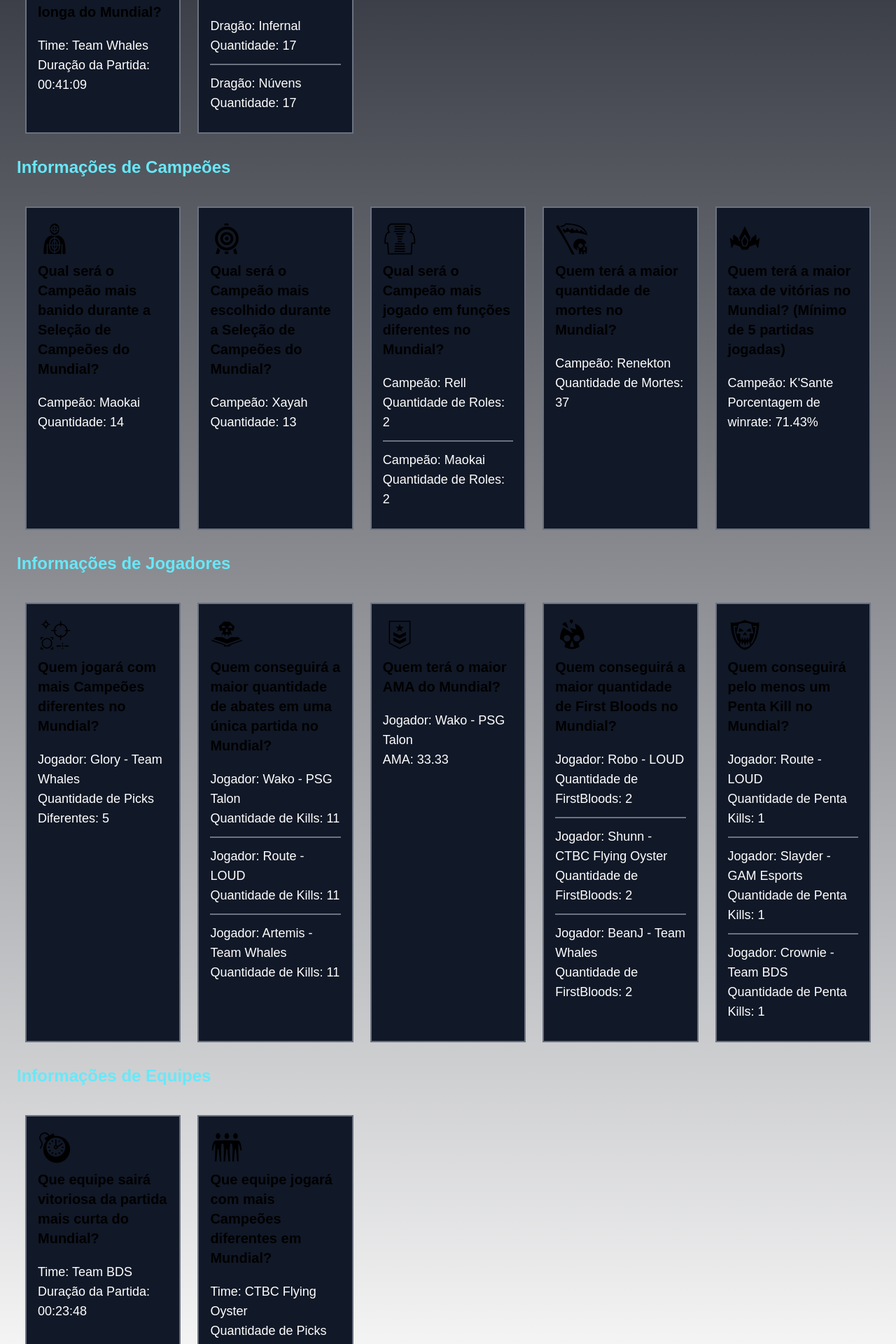
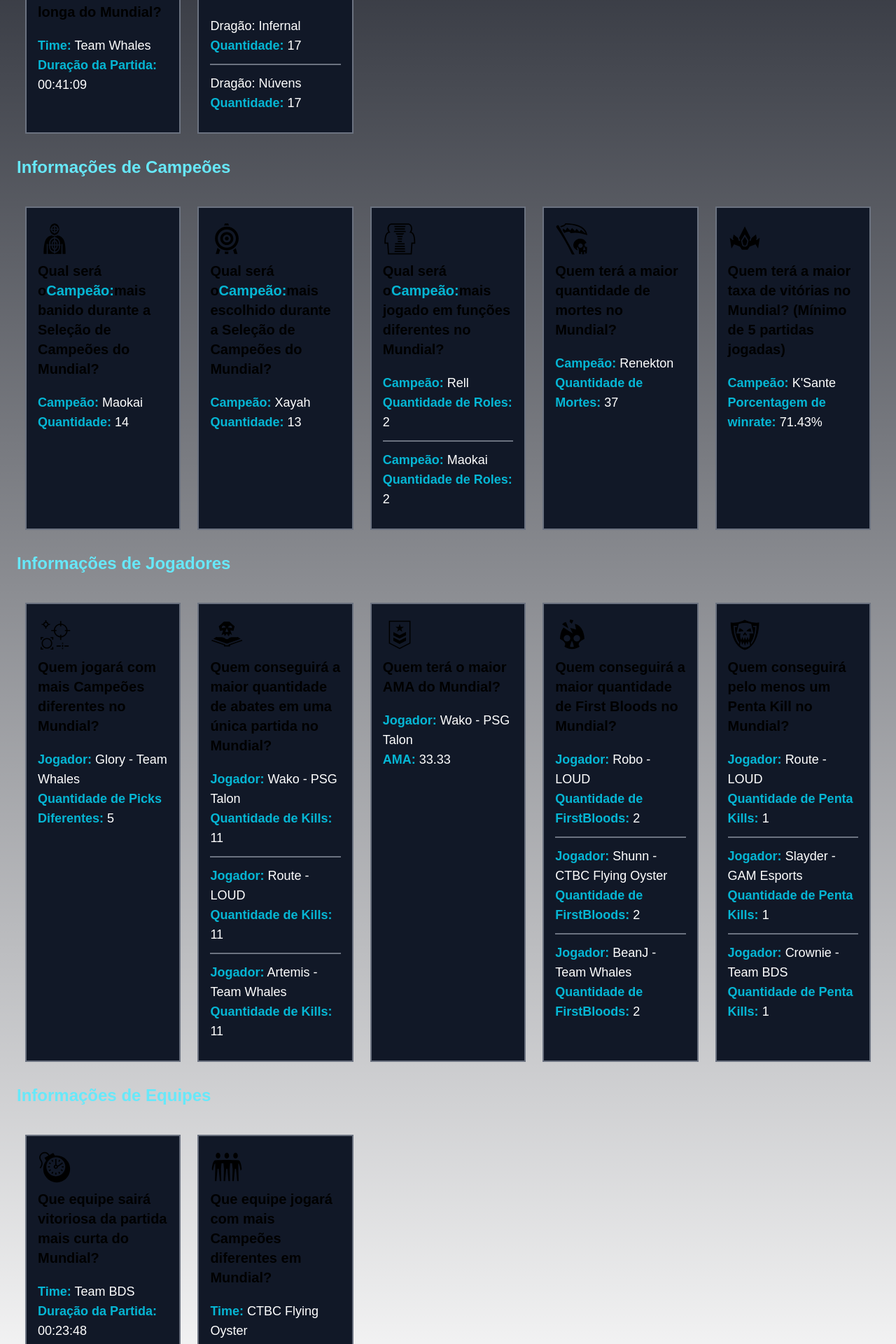
Before and after one commit to imfarias/pickem-tracker, a Next.js app: page / in a window 1280 px wide. Shown: the part 600-2520 px from the top of the page at 70% size. Built offline with nearby package versions, Linux system fonts and the light colour scheme; a web font is replaced by a local one.

Commit message:
update data

```diff
--- a/src/app/page.tsx
+++ b/src/app/page.tsx
@@ -147,9 +147,9 @@
                                     {data.teamLongGame.map((item: any, index: any) => {
                                         return (
                                             <div key={index} className="last:border-0 border-b-2 border-gray-500 py-3">
-                                                <p className="text-white text-lg">Time: {item.name}</p>
-                                                <p className="text-white text-lg">Duração da
-                                                    Partida: {moment().startOf('day')
+                                                <p className="text-white text-lg"><span className="font-bold text-cyan-500">Time:</span> {item.name}</p>
+                                                <p className="text-white text-lg"><span className="font-bold text-cyan-500">Duração da
+                                                    Partida:</span> {moment().startOf('day')
                                                         .seconds(item.info)
                                                         .format('HH:mm:ss')}</p>
                                             </div>
@@ -168,7 +168,7 @@
                                         return (
                                             <div key={index} className="last:border-0 border-b-2 border-gray-500 py-3">
                                                 <p className="text-white text-lg">Dragão: {item.name}</p>
-                                                <p className="text-white text-lg">Quantidade: {item.info}</p>
+                                                <p className="text-white text-lg"><span className="font-bold text-cyan-500">Quantidade:</span> {item.info}</p>
                                             </div>
                                         );
                                     })}
@@ -187,13 +187,13 @@
                                         <GiPoliceTarget className="w-14 h-14 text-primary-300"/>
                                     </div>
                                     <h3 className="mb-2 text-xl fontclassName dark:text-cyan-500 font-bold">Qual será o
-                                        Campeão mais banido durante a Seleção de Campeões do Mundial?</h3>
+                                        <span className="font-bold text-cyan-500">Campeão:</span>mais banido durante a Seleção de Campeões do Mundial?</h3>
 
                                     {data.championBans.map((item: any, index: any) => {
                                         return (
                                             <div key={index} className="last:border-0 border-b-2 border-gray-500 py-3">
-                                                <p className="text-white text-lg">Campeão: {item.name}</p>
-                                                <p className="text-white text-lg">Quantidade: {item.info}</p>
+                                                <p className="text-white text-lg"><span className="font-bold text-cyan-500">Campeão:</span> {item.name}</p>
+                                                <p className="text-white text-lg"><span className="font-bold text-cyan-500">Quantidade:</span> {item.info}</p>
                                             </div>
                                         );
                                     })}
@@ -204,13 +204,13 @@
                                         <GiArcheryTarget className="w-14 h-14 text-primary-300"/>
                                     </div>
                                     <h3 className="mb-2 text-xl fontclassName dark:text-cyan-500 font-bold">Qual será o
-                                        Campeão mais escolhido durante a Seleção de Campeões do Mundial?</h3>
+                                        <span className="font-bold text-cyan-500">Campeão:</span>mais escolhido durante a Seleção de Campeões do Mundial?</h3>
 
                                     {data.championPicks.map((item: any, index: any) => {
                                         return (
                                             <div key={index} className="last:border-0 border-b-2 border-gray-500 py-3">
-                                                <p className="text-white text-lg">Campeão: {item.name}</p>
-                                                <p className="text-white text-lg">Quantidade: {item.info}</p>
+                                                <p className="text-white text-lg"><span className="font-bold text-cyan-500">Campeão:</span> {item.name}</p>
+                                                <p className="text-white text-lg"><span className="font-bold text-cyan-500">Quantidade:</span> {item.info}</p>
                                             </div>
                                         );
                                     })}
@@ -221,14 +221,14 @@
                                         <GiRelationshipBounds className="w-14 h-14 text-primary-300"/>
                                     </div>
                                     <h3 className="mb-2 text-xl fontclassName dark:text-cyan-500 font-bold">Qual será o
-                                        Campeão mais jogado em funções diferentes no Mundial?</h3>
+                                        <span className="font-bold text-cyan-500">Campeão:</span>mais jogado em funções diferentes no Mundial?</h3>
 
                                     {data.championPicksDiffRoles.map((item: any, index: any) => {
                                         return (
                                             <div key={index} className="last:border-0 border-b-2 border-gray-500 py-3">
-                                                <p className="text-white text-lg">Campeão: {item.name}</p>
-                                                <p className="text-white text-lg">Quantidade de
-                                                    Roles: {item.quantityRoles}</p>
+                                                <p className="text-white text-lg"><span className="font-bold text-cyan-500">Campeão:</span> {item.name}</p>
+                                                <p className="text-white text-lg"><span className="font-bold text-cyan-500">Quantidade de
+                                                    Roles:</span> {item.quantityRoles}</p>
                                             </div>
                                         );
                                     })}
@@ -244,8 +244,8 @@
                                     {data.championDeathCount.map((item: any, index: any) => {
                                         return (
                                             <div key={index} className="last:border-0 border-b-2 border-gray-500 py-3">
-                                                <p className="text-white text-lg">Campeão: {item.name}</p>
-                                                <p className="text-white text-lg">Quantidade de Mortes: {item.info}</p>
+                                                <p className="text-white text-lg"><span className="font-bold text-cyan-500">Campeão:</span> {item.name}</p>
+                                                <p className="text-white text-lg"><span className="font-bold text-cyan-500">Quantidade de Mortes:</span> {item.info}</p>
                                             </div>
                                         );
                                     })}
@@ -261,9 +261,9 @@
                                     {data.championWinRate.map((item: any, index: any) => {
                                         return (
                                             <div key={index} className="last:border-0 border-b-2 border-gray-500 py-3">
-                                                <p className="text-white text-lg">Campeão: {item.name}</p>
-                                                <p className="text-white text-lg">Porcentagem de
-                                                    winrate: {item.winrate.toFixed(2)}%</p>
+                                                <p className="text-white text-lg"><span className="font-bold text-cyan-500">Campeão:</span> {item.name}</p>
+                                                <p className="text-white text-lg"><span className="font-bold text-cyan-500">Porcentagem de
+                                                    winrate:</span> {item.winrate.toFixed(2)}%</p>
                                             </div>
                                         );
                                     })}
@@ -287,9 +287,9 @@
                                     {data.playerDiffChampions.map((item: any, index: any) => {
                                         return (
                                             <div key={index} className="last:border-0 border-b-2 border-gray-500 py-3">
-                                                <p className="text-white text-lg">Jogador: {item.name}</p>
-                                                <p className="text-white text-lg">Quantidade de Picks
-                                                    Diferentes: {item.championQuantity}</p>
+                                                <p className="text-white text-lg"><span className="font-bold text-cyan-500"><span className="font-bold text-cyan-500">Jogador:</span></span> {item.name}</p>
+                                                <p className="text-white text-lg"><span className="font-bold text-cyan-500">Quantidade de Picks
+                                                    Diferentes:</span> {item.championQuantity}</p>
                                             </div>
                                         );
                                     })}
@@ -307,8 +307,8 @@
                                     {data.playerMostKills.map((item: any, index: any) => {
                                         return (
                                             <div key={index} className="last:border-0 border-b-2 border-gray-500 py-3">
-                                                <p className="text-white text-lg">Jogador: {item.name}</p>
-                                                <p className="text-white text-lg">Quantidade de Kills: {item.info}</p>
+                                                <p className="text-white text-lg"><span className="font-bold text-cyan-500">Jogador:</span> {item.name}</p>
+                                                <p className="text-white text-lg"><span className="font-bold text-cyan-500">Quantidade de Kills:</span> {item.info}</p>
                                             </div>
                                         );
                                     })}
@@ -326,8 +326,8 @@
                                     {data.playerKDA.map((item: any, index: any) => {
                                         return (
                                             <div key={index} className="last:border-0 border-b-2 border-gray-500 py-3">
-                                                <p className="text-white text-lg">Jogador: {item.name}</p>
-                                                <p className="text-white text-lg">AMA: {item.ama.toFixed(2)}</p>
+                                                <p className="text-white text-lg"><span className="font-bold text-cyan-500">Jogador:</span> {item.name}</p>
+                                                <p className="text-white text-lg"><span className="font-bold text-cyan-500">AMA:</span> {item.ama.toFixed(2)}</p>
                                             </div>
                                         );
                                     })}
@@ -345,9 +345,9 @@
                                     {data.playerFirstBlood.map((item: any, index: any) => {
                                         return (
                                             <div key={index} className="last:border-0 border-b-2 border-gray-500 py-3">
-                                                <p className="text-white text-lg">Jogador: {item.name}</p>
-                                                <p className="text-white text-lg">Quantidade de
-                                                    FirstBloods: {item.info}</p>
+                                                <p className="text-white text-lg"><span className="font-bold text-cyan-500">Jogador:</span> {item.name}</p>
+                                                <p className="text-white text-lg"><span className="font-bold text-cyan-500">Quantidade de
+                                                    FirstBloods:</span> {item.info}</p>
                                             </div>
                                         );
                                     })}
@@ -365,9 +365,9 @@
                                     {data.pentaKillPlayers.map((item: any, index: any) => {
                                         return (
                                             <div key={index} className="last:border-0 border-b-2 border-gray-500 py-3">
-                                                <p className="text-white text-lg">Jogador: {item.name}</p>
-                                                <p className="text-white text-lg">Quantidade de Penta
-                                                    Kills: {item.info}</p>
+                                                <p className="text-white text-lg"><span className="font-bold text-cyan-500">Jogador:</span> {item.name}</p>
+                                                <p className="text-white text-lg"><span className="font-bold text-cyan-500">Quantidade de Penta
+                                                    Kills:</span> {item.info}</p>
                                             </div>
                                         );
                                     })}
@@ -392,9 +392,9 @@
                                     {data.teamFastGame.map((item: any, index: any) => {
                                         return (
                                             <div key={index} className="last:border-0 border-b-2 border-gray-500 py-3">
-                                                <p className="text-white text-lg">Time: {item.name}</p>
-                                                <p className="text-white text-lg">Duração da
-                                                    Partida: {moment().startOf('day')
+                                                <p className="text-white text-lg"><span className="font-bold text-cyan-500">Time:</span> {item.name}</p>
+                                                <p className="text-white text-lg"><span className="font-bold text-cyan-500">Duração da
+                                                    Partida:</span> {moment().startOf('day')
                                                         .seconds(item.info)
                                                         .format('HH:mm:ss')}</p>
                                             </div>
@@ -414,9 +414,9 @@
                                     {data.teamDifferentChampions.map((item: any, index: any) => {
                                         return (
                                             <div key={index} className="last:border-0 border-b-2 border-gray-500 py-3">
-                                                <p className="text-white text-lg">Time: {item.name}</p>
-                                                <p className="text-white text-lg">Quantidade de Picks
-                                                    Diferentes: {item.championQuantity}</p>
+                                                <p className="text-white text-lg"><span className="font-bold text-cyan-500">Time:</span> {item.name}</p>
+                                                <p className="text-white text-lg"><span className="font-bold text-cyan-500">Quantidade de Picks
+                                                    Diferentes:</span> {item.championQuantity}</p>
                                             </div>
                                         );
                                     })}
```
